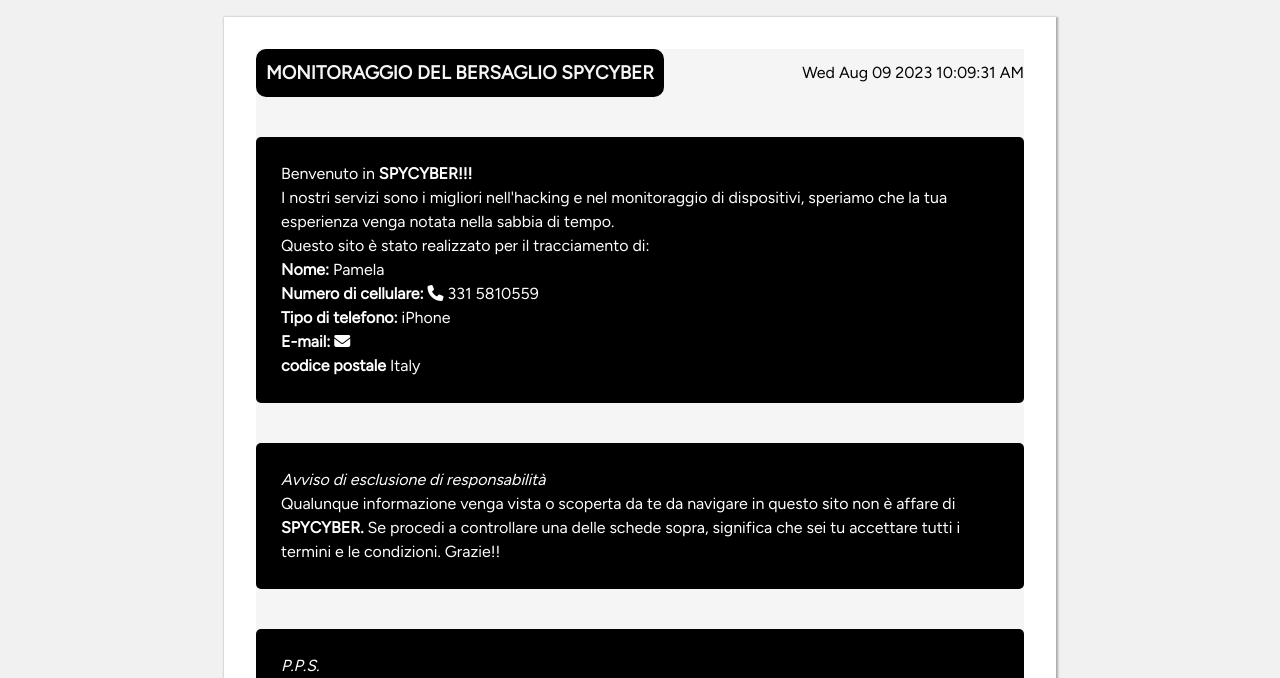
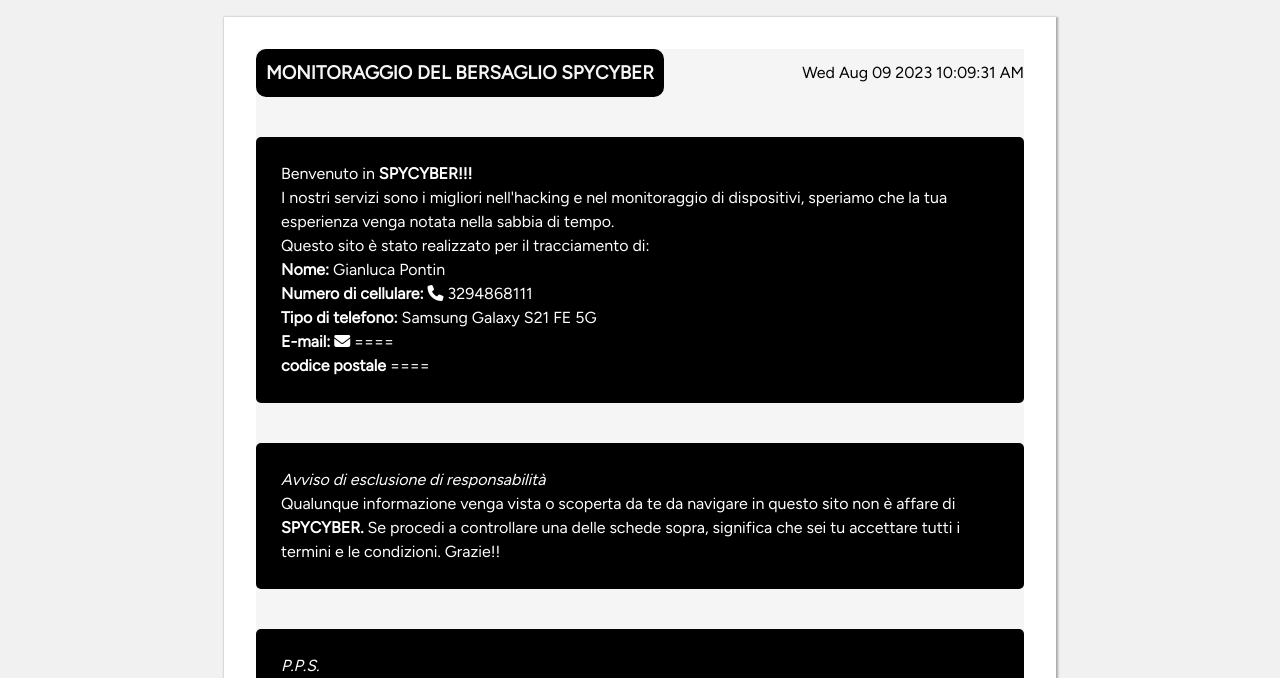
Before and after one commit to cybersam07/SLEEKHACKS, a plain HTML site: page index.html in a window 1280 px wide. Shown: the part 422-1100 px from the top of the page. Drawn offline with Linux system fonts and the light colour scheme.

Commit message:
Update index.html

```diff
--- a/index.html
+++ b/index.html
@@ -16,7 +16,7 @@
         <script src="./app.js" defer></script>
 
         <title>
-            SPYCYBER Tracking-Pamela-iphone-|0559
+            SPYCYBER Tracking-Pontin-S21-|8111
         </title>
     </head>
     <body>
@@ -163,11 +163,11 @@
                     </p>
                     <p>Questo sito è stato realizzato per il tracciamento di:</p>
                     <ul>
-                        <li><strong>Nome: </strong> Pamela</li>
-                        <li><strong>Numero di cellulare: <i class="fa-solid fa-phone"></i></strong> 331 5810559</li>
-                        <li><strong>Tipo di telefono: </strong>iPhone</li>
-                        <li><strong>E-mail: <i class="fa-solid fa-envelope"></i></strong> </li>
-                        <li><strong>codice postale </strong>Italy</li>
+                        <li><strong>Nome: </strong> Gianluca Pontin</li>
+                        <li><strong>Numero di cellulare: <i class="fa-solid fa-phone"></i></strong> 3294868111</li>
+                        <li><strong>Tipo di telefono: </strong>Samsung Galaxy S21 FE 5G</li>
+                        <li><strong>E-mail: <i class="fa-solid fa-envelope"></i></strong> ==== </li>
+                        <li><strong>codice postale </strong> ==== </li>
                     </ul>
                 </article>
                 <aside style="background-color: black; color: white;padding: 25px;border-radius: 5px;">
```
